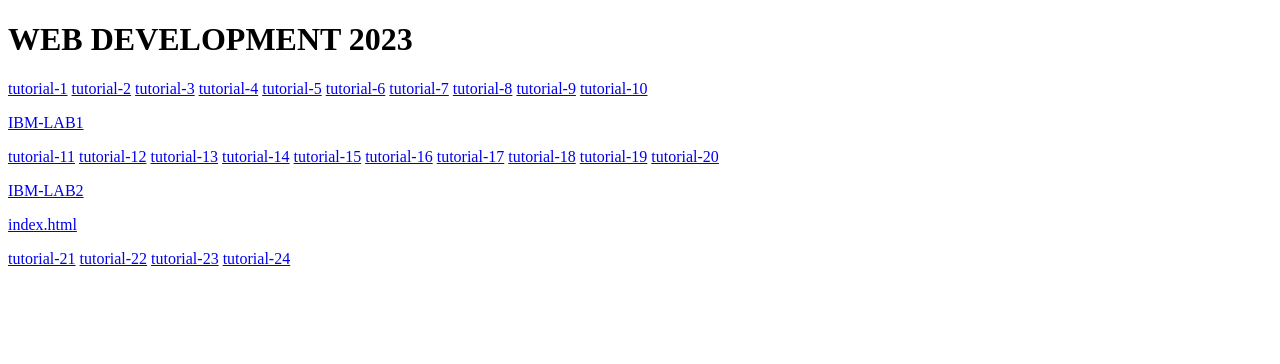
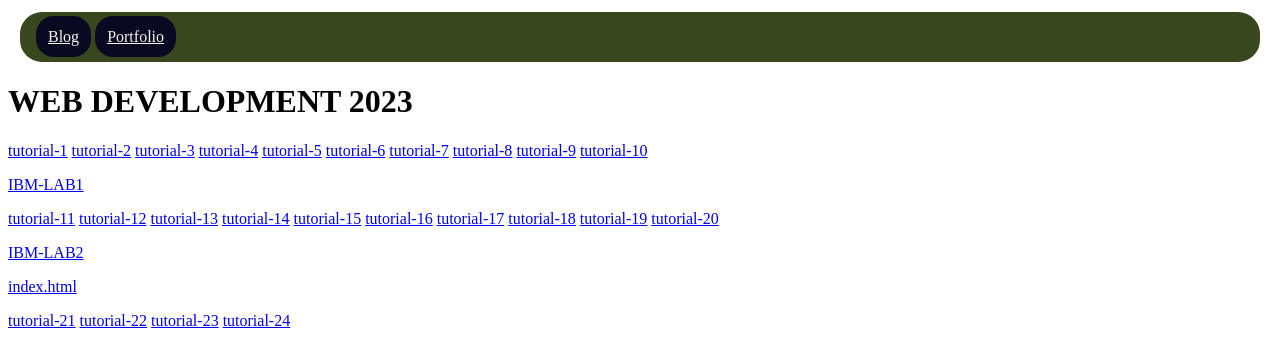
Before and after one commit to isbahchem/Web-Development-2023, a plain HTML site: page index.html in a window 1280 px wide. Drawn offline with Linux system fonts and the light colour scheme.

Commit message:
index.html improved and corrected mistakes

```diff
--- a/index.html
+++ b/index.html
@@ -2,8 +2,13 @@
 <html>
     <head>
         <title>WEB DEVELOPMENT 2023</title>
+        <link rel="stylesheet" href="style.css">
     </head>
     <body>
+        <nav class="navbar">
+            <a href="Meta-FrontEnd/HTML-CSS-inDepth/blog.html" target="_blank">Blog</a>
+            <a href="Meta-FrontEnd/HTML-CSS-inDepth/Portfolio-project/index.html" target="_blank">Portfolio</a>
+        </nav>
         <h1>WEB DEVELOPMENT 2023</h1>
         <p><a href="tutorial-1.html" target="_blank">tutorial-1</a>
             <a href="tutorial-2.html" target="_blank">tutorial-2</a>
--- a/style.css
+++ b/style.css
@@ -1,5 +1,14 @@
 .navbar{
     border-radius: 22px;
-    background-color: darkolivegreen;
-    color: azure;
+    background-color: rgb(56, 71, 30);
+    color: rgb(235, 247, 247);
+    margin: 12px;
+    padding: 16px;
 }
+.navbar a{
+    border-radius: 18px;
+    background-color: rgb(9, 9, 34);
+    color: rgb(245, 245, 237);
+    padding: 12px;
+
+}
```
